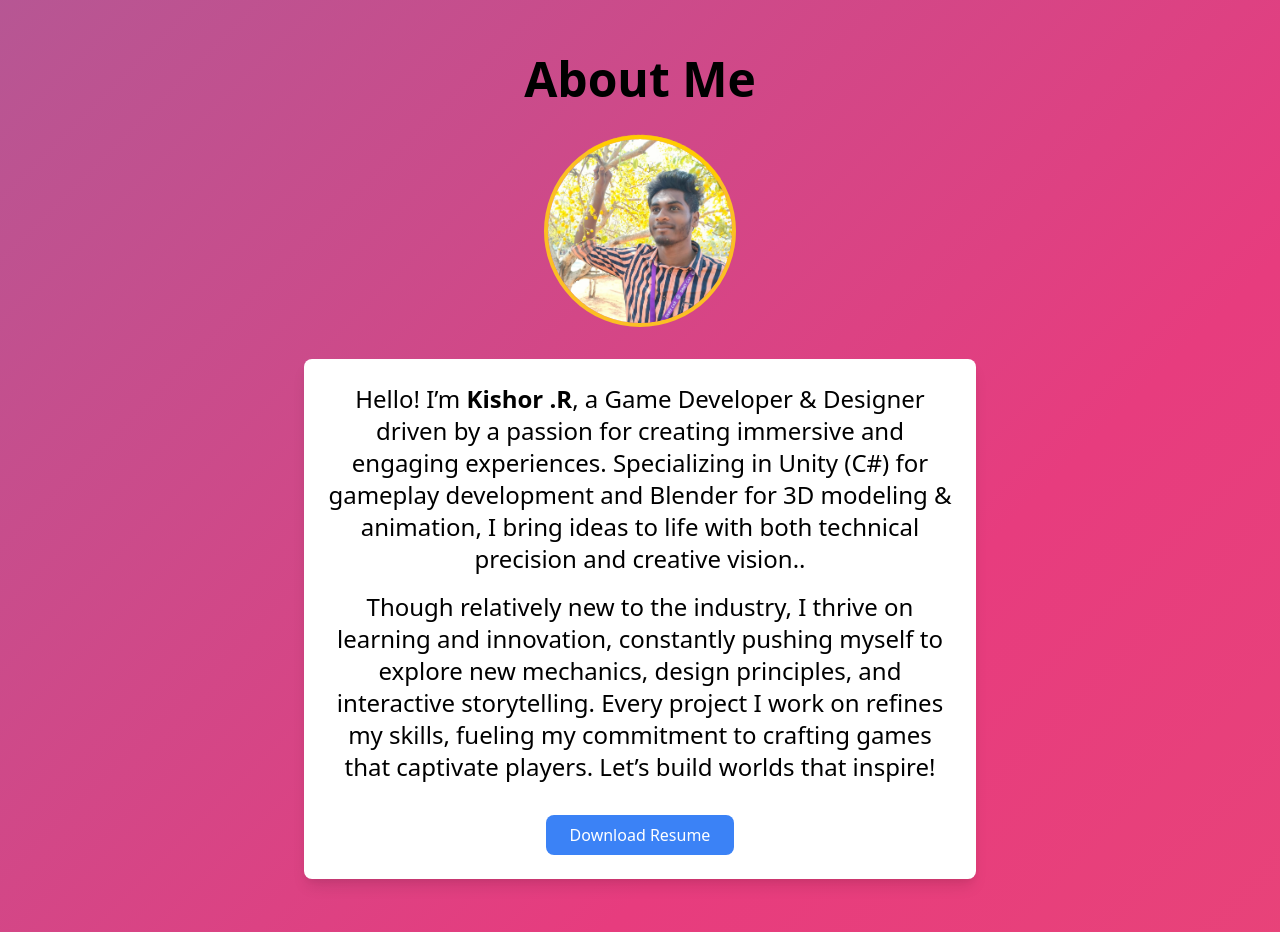
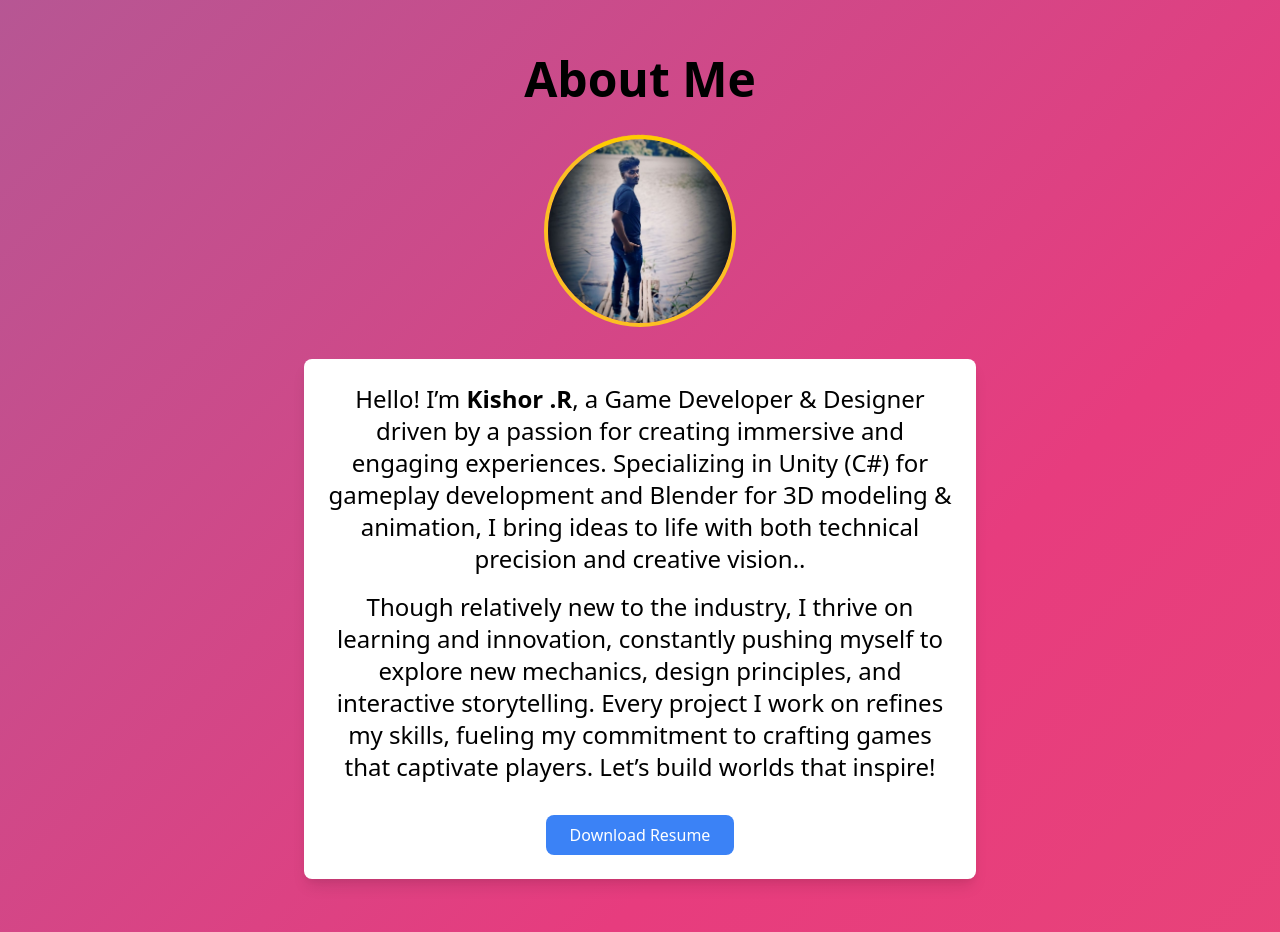
Before and after one commit to krmpkishor/kishor-port, a plain HTML site: page Kishore- portfolio - Copy/index.html in a window 1280 px wide. Shown: the part 2040-2972 px from the top of the page. Drawn offline with nearby package versions, Linux system fonts and the light colour scheme.

Commit message:
Update index.html

```diff
--- a/Kishore- portfolio - Copy/index.html
+++ b/Kishore- portfolio - Copy/index.html
@@ -357,7 +357,7 @@
             <div class="flex flex-col items-center">
                 <!-- Profile Image with Border Animation -->
                 <div class="relative w-32 h-32 md:w-48 md:h-48 mb-8">
-                    <img src="photos/kishor.jpeg" alt="Your Photo"
+                    <img src="photos/kishore.jpeg" alt="Your Photo"
                         class="rounded-full w-full h-full object-cover border-4 border-yellow-400">
                     <div class="absolute inset-0 rounded-full border-4 border-transparent animate-spin-slow"
                         style="border-top-color: #ffcc00;"></div>
```
